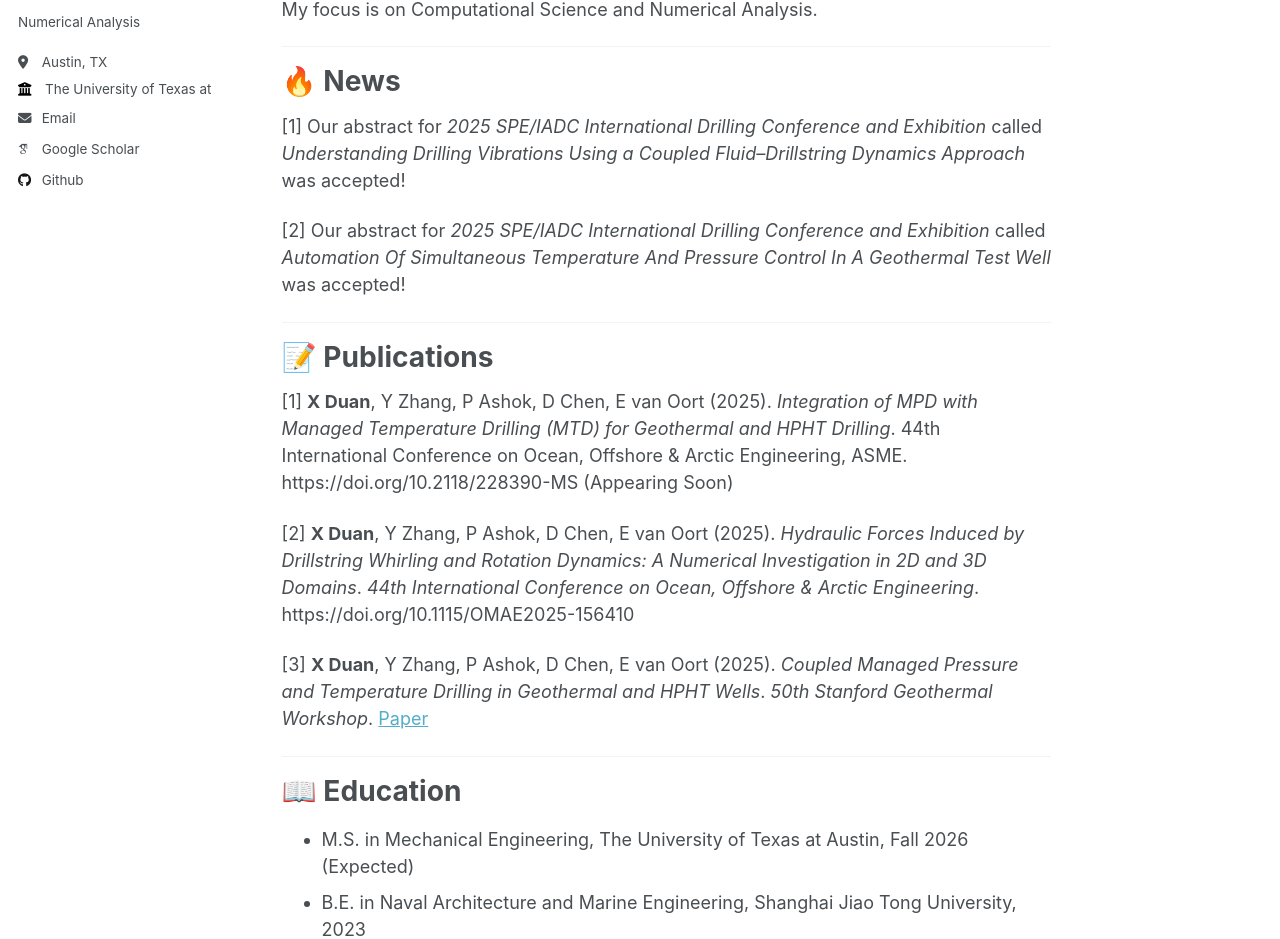
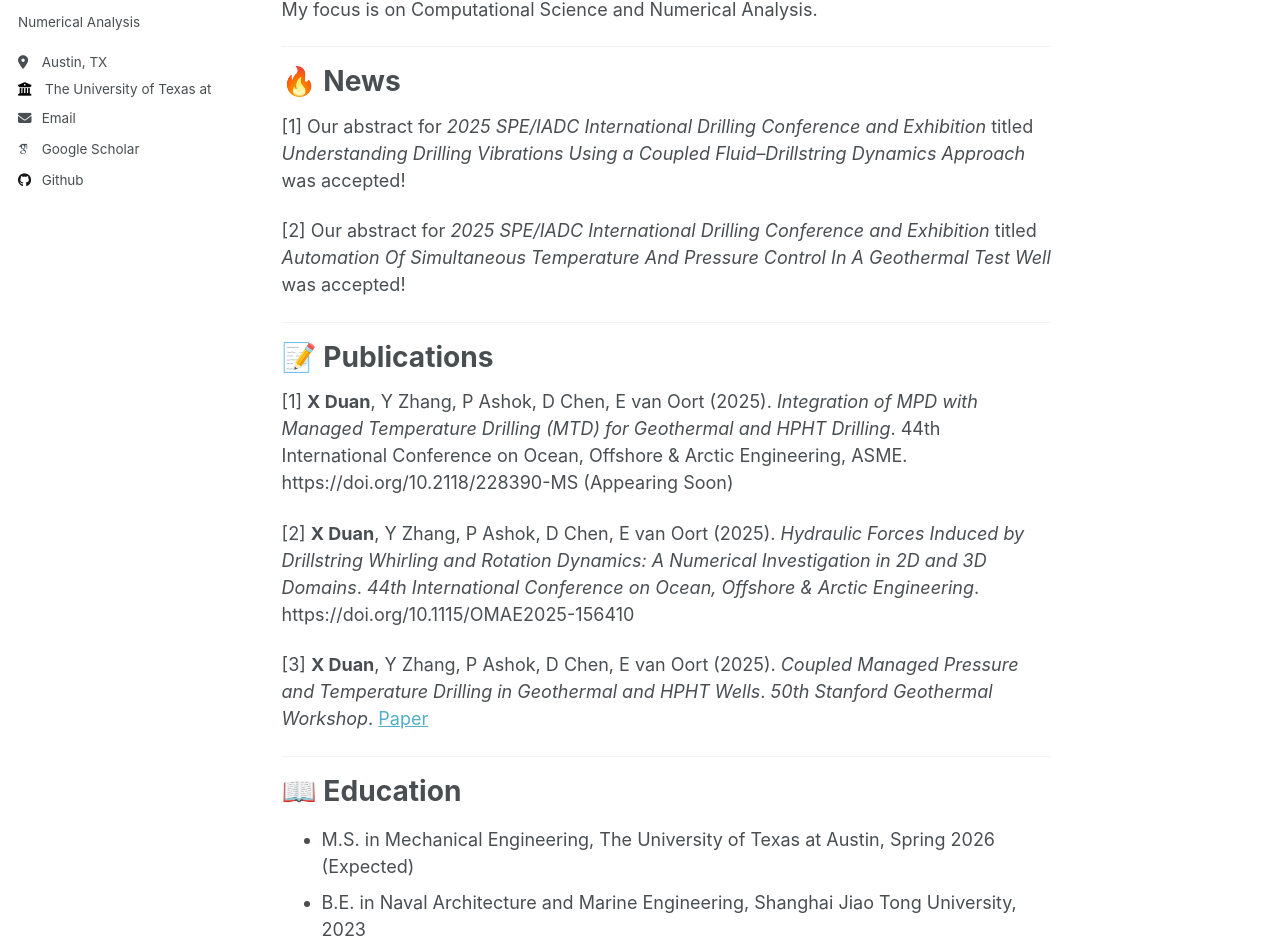
Before and after one commit to Xu-Duan/Xu-Duan.github.io, a Jekyll site: the page built from _pages/about.md, in a window 1280 px wide and 1400 px high. Shown: the part 311-1250 px from the top of the window. Built offline with Jekyll 4.4.1, drawn with Linux system fonts in a browser that asks for light colours; some web fonts are replaced.

```diff
--- a/_pages/about.md
+++ b/_pages/about.md
@@ -19,9 +19,9 @@
 🔥 News
 ======
 
-[1] Our abstract for *2025 SPE/IADC International Drilling Conference and Exhibition* called *Understanding Drilling Vibrations Using a Coupled Fluid–Drillstring Dynamics Approach* was accepted!
+[1] Our abstract for *2025 SPE/IADC International Drilling Conference and Exhibition* titled *Understanding Drilling Vibrations Using a Coupled Fluid–Drillstring Dynamics Approach* was accepted!
 
-[2] Our abstract for *2025 SPE/IADC International Drilling Conference and Exhibition* called *Automation Of Simultaneous Temperature And Pressure Control In A Geothermal Test Well* was accepted!
+[2] Our abstract for *2025 SPE/IADC International Drilling Conference and Exhibition* titled *Automation Of Simultaneous Temperature And Pressure Control In A Geothermal Test Well* was accepted!
 
 ---
 
@@ -39,5 +39,5 @@
 
 📖 Education
 ===
-* M.S. in Mechanical Engineering, The University of Texas at Austin, Fall 2026 (Expected)
+* M.S. in Mechanical Engineering, The University of Texas at Austin, Spring 2026 (Expected)
 * B.E. in Naval Architecture and Marine Engineering, Shanghai Jiao Tong University, 2023
```
